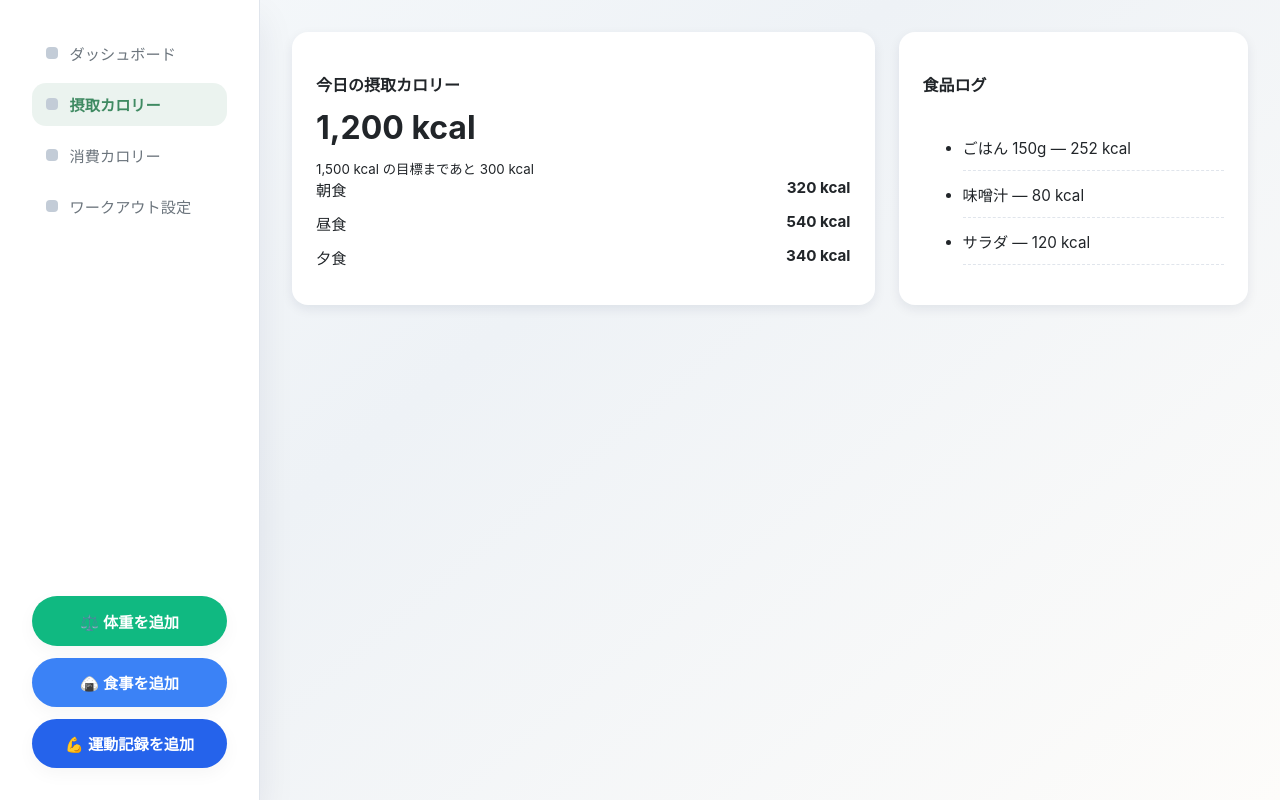
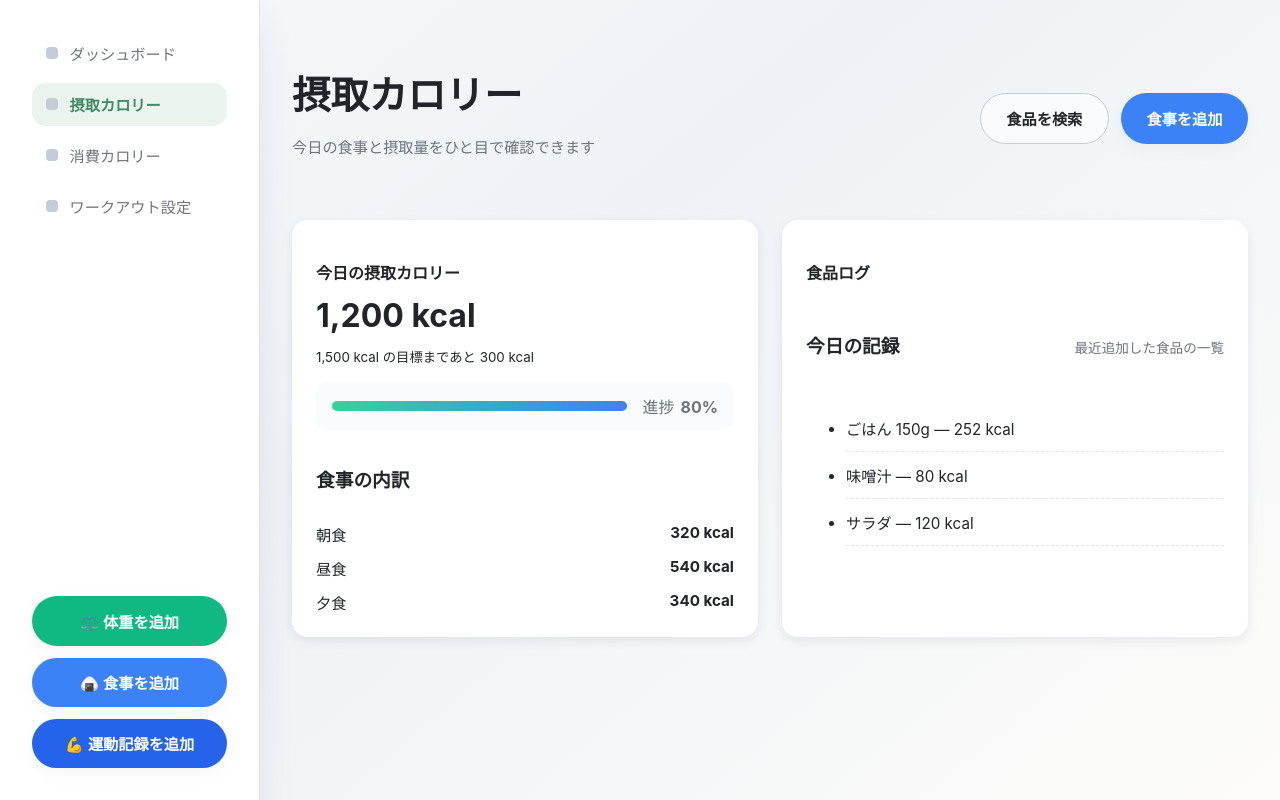
Before and after one commit to kazukittin/Daiett_App, a React app in the folder frontend/: page /intake in a window 1280 px wide. Built offline with nearby package versions, Linux system fonts and the light colour scheme; no server answers; the HTML template or start-up script is replaced by a standard one.

Commit message:
Revert dashboard layout and improve intake screen

```diff
--- a/frontend/src/screens/Home/HomeDashboard.jsx
+++ b/frontend/src/screens/Home/HomeDashboard.jsx
@@ -37,38 +37,14 @@ export default function HomeDashboard() {
     navigate("/weight/new");
   };
 
-  const handleAddMealClick = () => {
-    navigate("/meals/new");
-  };
-
   return (
     <div className="app-shell">
       <Sidebar />
       <main className="main-shell">
-        <div className="page home-dashboard">
-          <header className="dashboard-hero">
-            <div className="dashboard-hero-text">
-              <p className="section-label">ホーム</p>
-              <h1 className="page-title">今日のダッシュボード</h1>
-              <p className="muted">きょうのカロリーバランスと記録をひと目でチェックしましょう。</p>
-            </div>
-            <div className="dashboard-hero-actions">
-              <button className="btn secondary" type="button" onClick={handleAddMealClick}>
-                🍙 食事を追加
-              </button>
-              <button className="btn primary" type="button" onClick={handleAddWeightClick}>
-                体重を追加
-              </button>
-            </div>
-          </header>
 
-          <section className="section-stack">
-            <div className="section-header">
-              <div>
-                <p className="section-label">サマリー</p>
-                <h2 className="section-title">今日のカロリーバランス</h2>
-              </div>
-              <p className="muted">摂取・消費・残りのカロリーと現在の体重を確認</p>
+        <section className="content-grid dashboard-layout">
+          <div className="dashboard-top">
+            <div className="dashboard-actions">
             </div>
 
             <TodaySummaryCard
@@ -79,51 +55,17 @@ export default function HomeDashboard() {
               currentWeight={latestRecord?.weight ?? null}
               targetWeight={Number.isFinite(targetWeight) ? targetWeight : null}
             />
-          </section>
+          </div>
 
-          <section className="today-focus-grid">
-            <div className="section-block">
-              <div className="section-header">
-                <div>
-                  <p className="section-label">今日の食事</p>
-                  <h3 className="section-title">食事記録と摂取カロリー</h3>
-                </div>
-                <button className="btn secondary" type="button" onClick={handleAddMealClick}>
-                  食事を記録する
-                </button>
-              </div>
+          <div className="dashboard-middle">
+            <TodayMealHighlight meals={todayMealEntries} totalCalories={todayIntakeCalories} />
+            <TodayWorkout />
+          </div>
 
-              <TodayMealHighlight meals={todayMealEntries} totalCalories={todayIntakeCalories} />
-            </div>
-
-            <div className="section-block">
-              <div className="section-header">
-                <div>
-                  <p className="section-label">今日の運動</p>
-                  <h3 className="section-title">運動メニューと消費カロリー</h3>
-                </div>
-              </div>
-
-              <TodayWorkout />
-            </div>
-          </section>
-
-          <section className="section-stack">
-            <div className="section-header">
-              <div>
-                <p className="section-label">推移</p>
-                <h3 className="section-title">体重・カロリーのトレンド</h3>
-              </div>
-              <div className="section-actions">
-                <button className="btn secondary" type="button" onClick={handleAddWeightClick}>
-                  今日の体重を記録
-                </button>
-              </div>
-            </div>
-
+          <div className="dashboard-bottom single-column">
             <WeightTrendCard records={weightRecords} calorieTrends={calorieTrends} />
-          </section>
-        </div>
+          </div>
+        </section>
       </main>
     </div>
   );
--- a/frontend/src/screens/Intake/IntakeDashboard.jsx
+++ b/frontend/src/screens/Intake/IntakeDashboard.jsx
@@ -19,15 +19,38 @@ export default function IntakeDashboard() {
     <div className="app-shell">
       <Sidebar />
       <main className="main-shell">
+        <section className="page intake-page">
+          <header className="page-header intake-header">
+            <div>
+              <h1 className="page-title">摂取カロリー</h1>
+              <p className="muted">今日の食事と摂取量をひと目で確認できます</p>
+            </div>
+            <div className="intake-actions">
+              <button type="button" className="btn secondary">食品を検索</button>
+              <button type="button" className="btn primary">食事を追加</button>
+            </div>
+          </header>
 
-        <section className="content-grid">
-          <div className="grid-2">
-            <Card title="今日の摂取カロリー">
+          <div className="intake-grid">
+            <Card title="今日の摂取カロリー" className="intake-summary-card">
+              <div className="intake-summary">
                 <div className="metric-highlight">
                   <h2>1,200 kcal</h2>
                   <small>1,500 kcal の目標まであと 300 kcal</small>
                 </div>
+                <div className="intake-progress">
+                  <div className="intake-progress-bar" style={{ width: "80%" }} />
+                  <div className="intake-progress-label">
+                    <span>進捗</span>
+                    <strong>80%</strong>
+                  </div>
+                </div>
+              </div>
 
+              <div className="section-block">
+                <div className="section-header">
+                  <h3>食事の内訳</h3>
+                </div>
                 <ul className="summary-list">
                   {sampleMeals.map((meal) => (
                     <li key={meal.label} className="summary-item">
@@ -36,14 +59,21 @@ export default function IntakeDashboard() {
                     </li>
                   ))}
                 </ul>
+              </div>
             </Card>
 
-            <Card title="食品ログ">
+            <Card title="食品ログ" className="intake-log-card">
+              <div className="section-block">
+                <div className="section-header">
+                  <h3>今日の記録</h3>
+                  <p className="small muted">最近追加した食品の一覧</p>
+                </div>
                 <ul className="upcoming-list">
                   {foodLog.map((item) => (
                     <li key={item}>{item}</li>
                   ))}
                 </ul>
+              </div>
             </Card>
           </div>
         </section>
--- a/frontend/src/styles/global.css
+++ b/frontend/src/styles/global.css
@@ -717,77 +717,6 @@ a {
   gap: var(--spacing-lg);
 }
 
-.home-dashboard {
-  display: flex;
-  flex-direction: column;
-  gap: var(--spacing-xl);
-}
-
-.dashboard-hero {
-  display: flex;
-  justify-content: space-between;
-  align-items: flex-start;
-  gap: var(--spacing-lg);
-  flex-wrap: wrap;
-  background: #ffffff;
-  padding: var(--spacing-xl);
-  border-radius: 16px;
-  box-shadow: var(--shadow-card);
-}
-
-.dashboard-hero-text {
-  display: flex;
-  flex-direction: column;
-  gap: var(--spacing-xs);
-}
-
-.dashboard-hero-actions {
-  display: flex;
-  gap: var(--spacing-sm);
-  flex-wrap: wrap;
-}
-
-.section-header {
-  display: flex;
-  align-items: flex-start;
-  justify-content: space-between;
-  gap: var(--spacing-md);
-  flex-wrap: wrap;
-}
-
-.section-label {
-  text-transform: uppercase;
-  letter-spacing: 0.08em;
-  font-size: 0.78rem;
-  color: var(--color-text-muted);
-  margin: 0 0 4px;
-  font-weight: 700;
-}
-
-.section-title {
-  margin: 0;
-  font-size: 1.2rem;
-  font-weight: 700;
-}
-
-.section-actions {
-  display: flex;
-  gap: var(--spacing-sm);
-  align-items: center;
-}
-
-.section-block {
-  display: flex;
-  flex-direction: column;
-  gap: var(--spacing-md);
-}
-
-.today-focus-grid {
-  display: grid;
-  grid-template-columns: repeat(auto-fit, minmax(280px, 1fr));
-  gap: var(--spacing-lg);
-}
-
 .ds-card {
   background: #ffffff;
   border-radius: 16px;
@@ -1299,10 +1228,6 @@ a {
   .settings-grid {
     grid-template-columns: 1fr;
   }
-
-  .dashboard-hero {
-    padding: var(--spacing-lg);
-  }
 }
 
 @media (max-width: 768px) {
@@ -1322,20 +1247,6 @@ a {
 
   .meal-highlight-actions {
     justify-content: flex-start;
-  }
-
-  .dashboard-hero {
-    flex-direction: column;
-  }
-
-  .dashboard-hero-actions {
-    width: 100%;
-    justify-content: flex-start;
-  }
-
-  .section-header {
-    flex-direction: column;
-    align-items: flex-start;
   }
 
   .sidebar {
@@ -1455,3 +1366,85 @@ a {
   margin: 0 0 4px;
   font-weight: 700;
 }
+
+.intake-page {
+  gap: var(--spacing-lg);
+}
+
+.intake-header {
+  display: flex;
+  align-items: center;
+  justify-content: space-between;
+  gap: var(--spacing-lg);
+  flex-wrap: wrap;
+}
+
+.intake-actions {
+  display: flex;
+  gap: var(--spacing-sm);
+  flex-wrap: wrap;
+}
+
+.intake-grid {
+  display: grid;
+  grid-template-columns: repeat(auto-fit, minmax(280px, 1fr));
+  gap: var(--spacing-lg);
+}
+
+.intake-summary {
+  display: flex;
+  flex-direction: column;
+  gap: var(--spacing-md);
+}
+
+.intake-progress {
+  background: var(--color-surface-muted);
+  border-radius: 12px;
+  padding: var(--spacing-sm) var(--spacing-md);
+  display: flex;
+  align-items: center;
+  gap: var(--spacing-md);
+}
+
+.intake-progress-bar {
+  flex: 1;
+  height: 10px;
+  border-radius: 999px;
+  background: linear-gradient(90deg, #34d399 0%, #3b82f6 100%);
+}
+
+.intake-progress-label {
+  display: flex;
+  align-items: baseline;
+  gap: 6px;
+  color: var(--color-text-muted);
+}
+
+.section-block {
+  display: flex;
+  flex-direction: column;
+  gap: var(--spacing-sm);
+  margin-top: var(--spacing-md);
+}
+
+.section-header {
+  display: flex;
+  align-items: baseline;
+  justify-content: space-between;
+  gap: var(--spacing-sm);
+}
+
+@media (max-width: 768px) {
+  .intake-header {
+    align-items: flex-start;
+  }
+
+  .intake-progress {
+    flex-direction: column;
+    align-items: stretch;
+  }
+
+  .intake-progress-label {
+    justify-content: space-between;
+  }
+}
```
Lines whose indentation alone changed are shown as unchanged.
